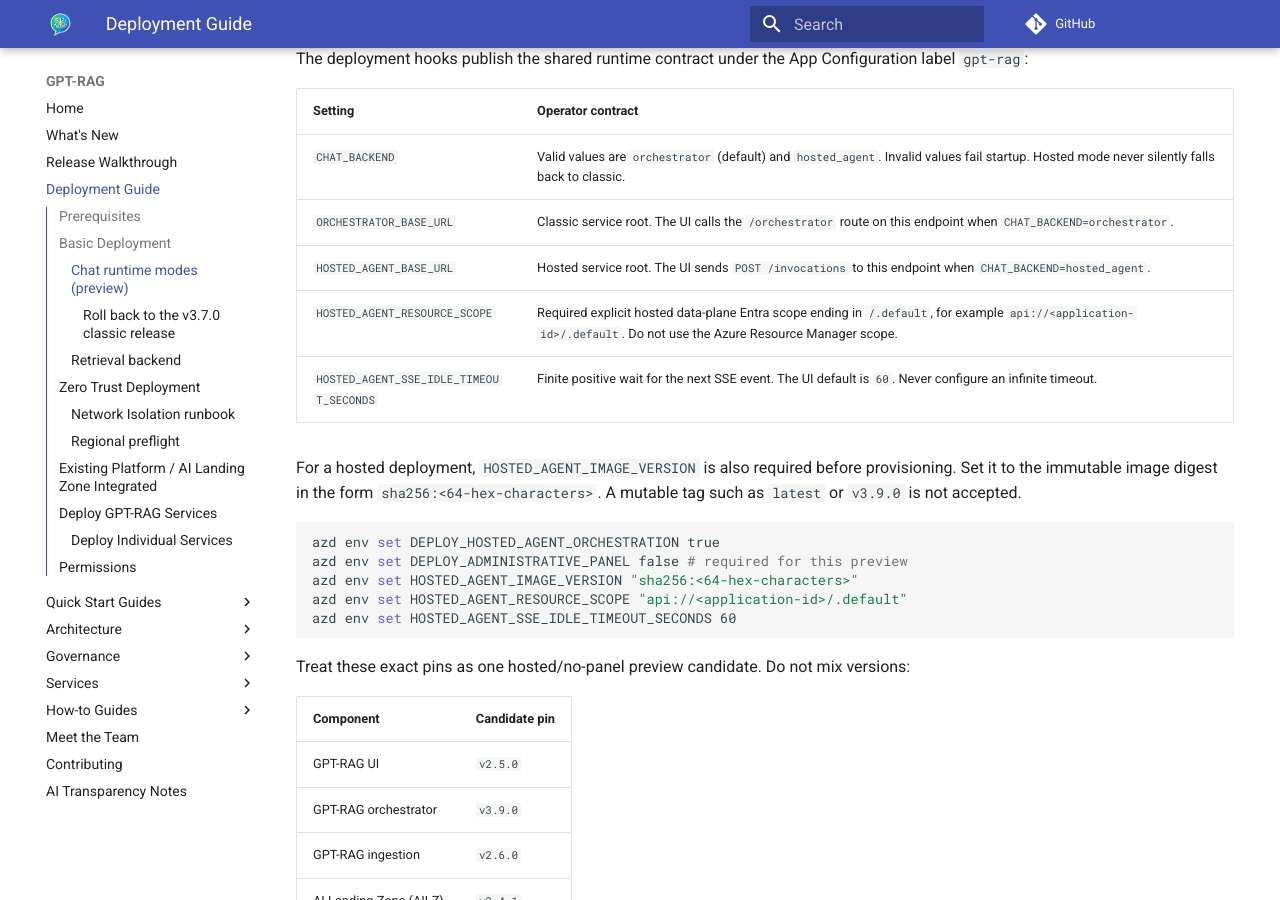
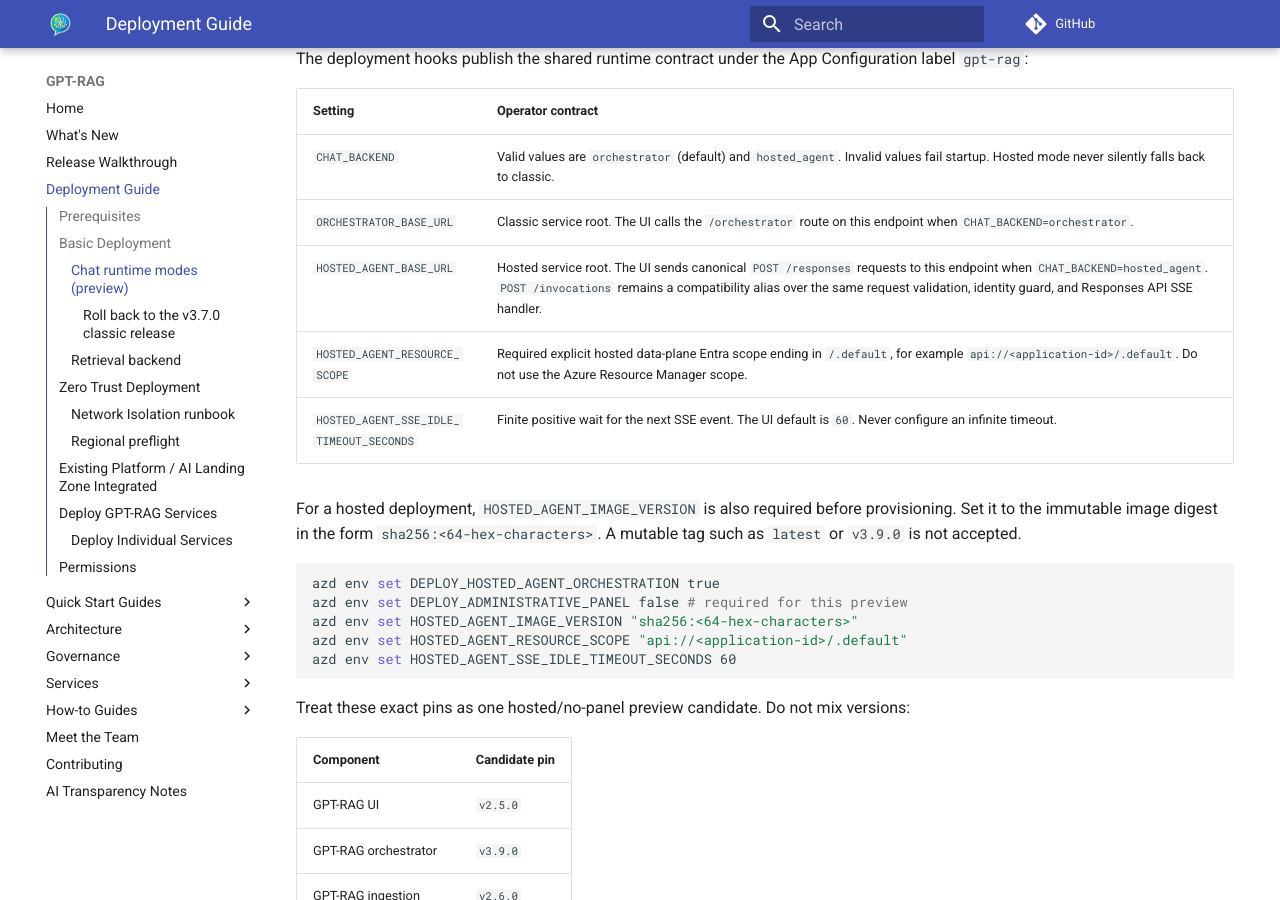
Before and after one commit to Azure/GPT-RAG, an MkDocs documentation site: the page built from docs/deploy.md, in a window 1280 px wide and 900 px high, scrolled down 2166 px. Built offline with MkDocs 1.6.1 and Material for MkDocs 9.7.7, drawn with Linux system fonts in a browser that asks for light colours; comment, search, counter and statistics services are not loaded.

Commit message:
docs: document canonical hosted responses route
Co-authored-by: Copilot App <223556219+Copilot@users.noreply.github.com>

```diff
--- a/docs/deploy.md
+++ b/docs/deploy.md
@@ -69,7 +69,7 @@ The deployment hooks publish the shared runtime contract under the App Configura
 | --- | --- |
 | `CHAT_BACKEND` | Valid values are `orchestrator` (default) and `hosted_agent`. Invalid values fail startup. Hosted mode never silently falls back to classic. |
 | `ORCHESTRATOR_BASE_URL` | Classic service root. The UI calls the `/orchestrator` route on this endpoint when `CHAT_BACKEND=orchestrator`. |
-| `HOSTED_AGENT_BASE_URL` | Hosted service root. The UI sends `POST /invocations` to this endpoint when `CHAT_BACKEND=hosted_agent`. |
+| `HOSTED_AGENT_BASE_URL` | Hosted service root. The UI sends canonical `POST /responses` requests to this endpoint when `CHAT_BACKEND=hosted_agent`. `POST /invocations` remains a compatibility alias over the same request validation, identity guard, and Responses API SSE handler. |
 | `HOSTED_AGENT_RESOURCE_SCOPE` | Required explicit hosted data-plane Entra scope ending in `/.default`, for example `api://<application-id>/.default`. Do not use the Azure Resource Manager scope. |
 | `HOSTED_AGENT_SSE_IDLE_TIMEOUT_SECONDS` | Finite positive wait for the next SSE event. The UI default is `60`. Never configure an infinite timeout. |
 
```
